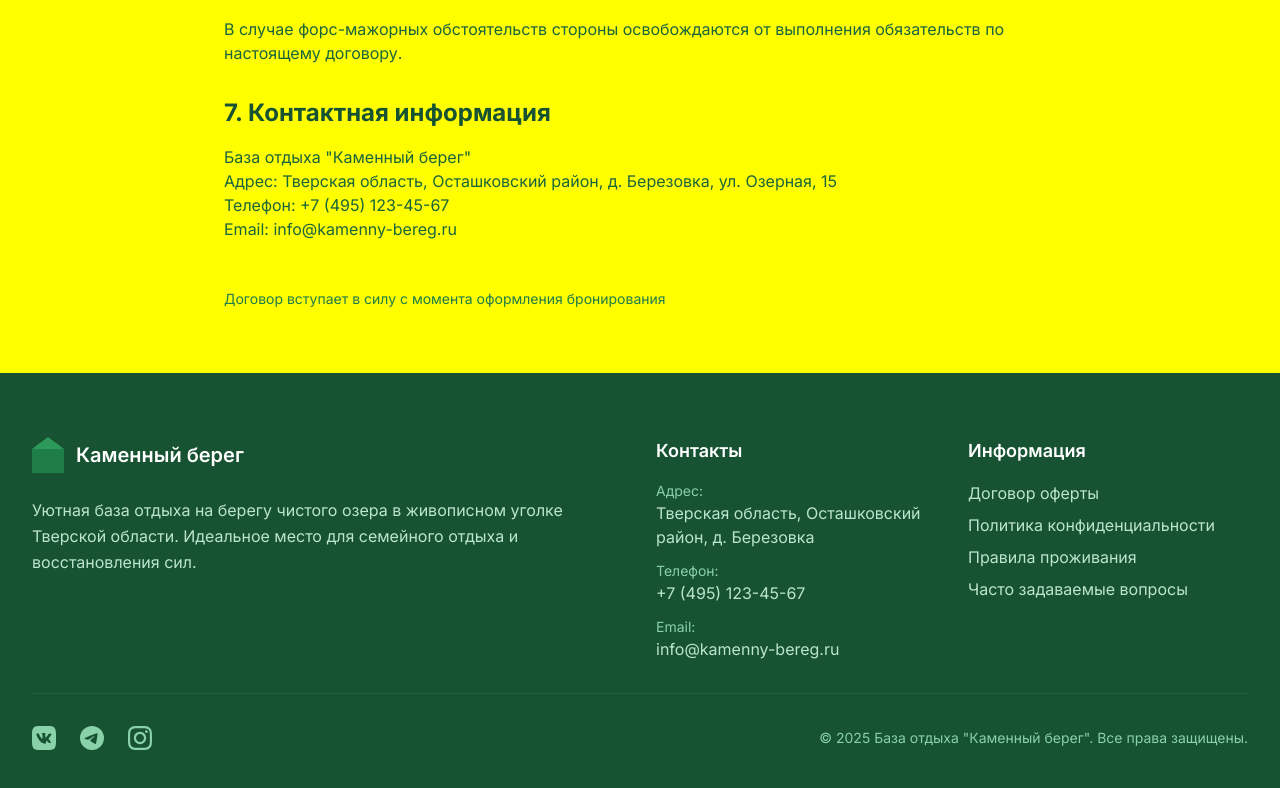
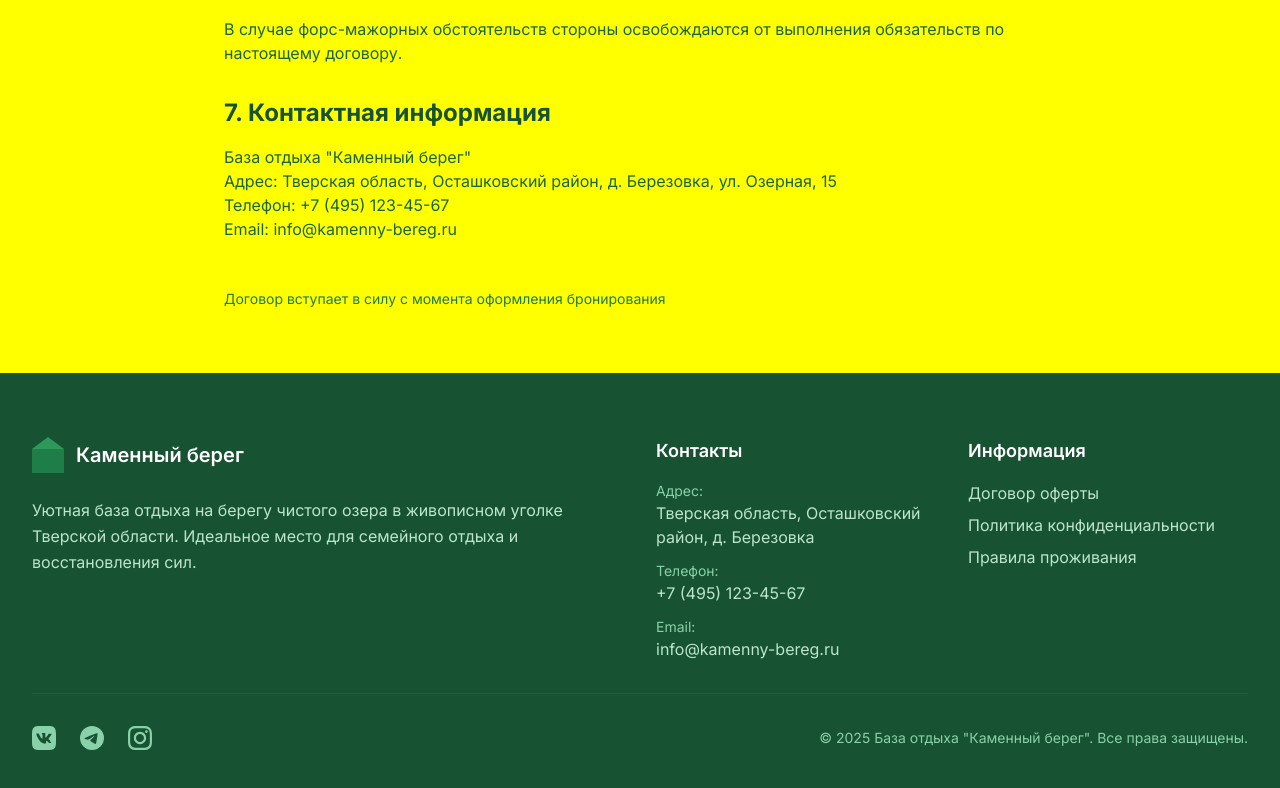
Before and after one commit to k-belousov/elovoe-kamen-bereg, a React (Vite) app: page /terms in a window 1280 px wide. Shown: the part 1163-1951 px from the top of the page. Built offline with nearby package versions, Linux system fonts and the light colour scheme.

Commit message:
Visual edit in Lovable
Edited UI in Lovable

```diff
--- a/src/components/Footer.tsx
+++ b/src/components/Footer.tsx
@@ -67,7 +67,7 @@ const Footer = () => {
                   </button>
                 </li>
                 <li>Правила проживания</li>
-                <li>Часто задаваемые вопросы</li>
+
               </ul>
             </div>
           </div>
```
